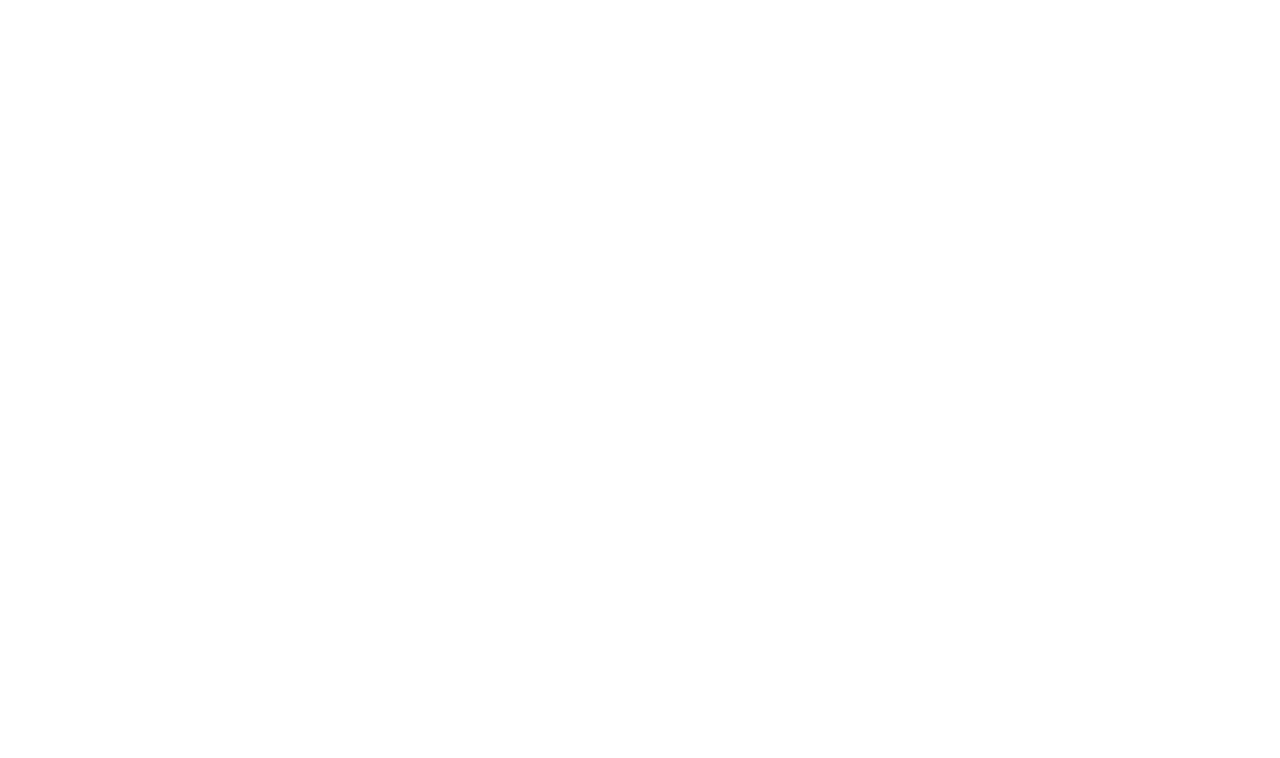
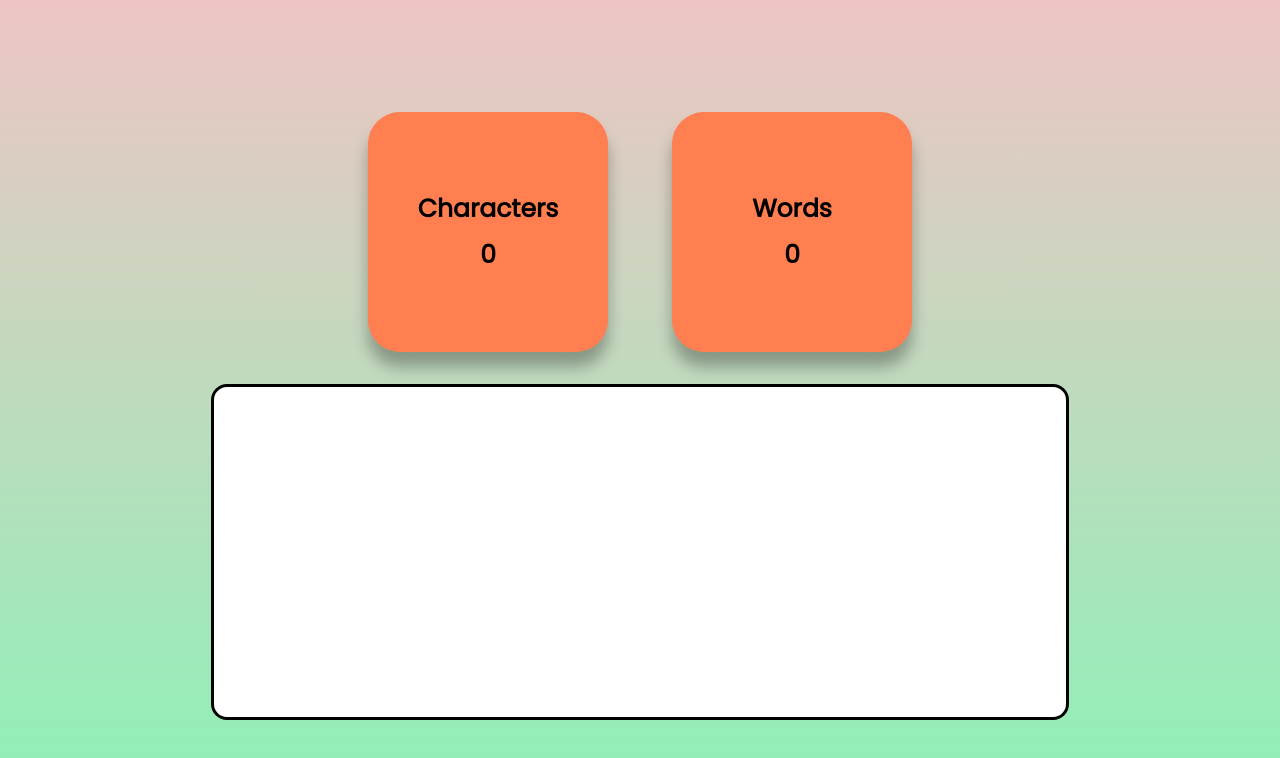
Before and after one commit to Dharmil4602/words-counter, a plain HTML site: page index.html in a window 1280 px wide. Drawn offline with Linux system fonts and the light colour scheme.

Commit message:
Completed Word And Characters counter

```diff
--- a/index.css
+++ b/index.css
@@ -0,0 +1,87 @@
+@import url('https://fonts.googleapis.com/css2?family=Poppins&display=swap');
+
+*
+{
+    margin: 0;
+    padding: 0;
+    /* box-sizing: border-box; */
+}
+
+body
+{
+    margin: 0;
+    display: flex;
+    align-items: center;
+    justify-content: center;
+    background: linear-gradient(rgb(238, 197, 197), rgba(101, 236, 157, 0.74)) no-repeat center center/cover;
+    height: 100vh;
+}
+
+.container
+{
+    display: flex;
+    flex-direction: column;
+    align-items: center;
+    justify-content: space-between;
+    height: 80vh;
+    width: 80vw;
+}
+
+.container .bigBox
+{
+    display: flex;
+    /* background-color: blueviolet; */
+    /* height: 50vh;
+    width: 80%; */
+    align-items: center;
+    justify-content: center;
+}
+
+.container .bigBox .box
+{
+    display: flex;
+    flex-direction: column;
+    align-items: center;
+    text-align: center;
+    justify-content: center;
+background-color: coral;
+border-radius: 2rem;
+height: 30vh;
+width: 30vh;
+margin: 2rem;
+font-size: 25px;
+font-weight: bold;
+font-family: 'Poppins', sans-serif;
+box-shadow: 0 15px 15px rgba(0, 0, 0, 0.3);
+
+}
+
+.container .bigBox .box #cCounter
+{
+    margin-top: 0.5rem;
+}
+
+.container .bigBox .box #wCounter
+{
+    margin-top: 0.5rem;
+}
+
+.container .mainBox
+{
+    /* height: 50vh;
+    width: 80%; */
+    font-size: 1rem;
+}
+
+textarea
+{
+color: black;
+width: 80%;
+height: 50%;
+font-size: 1.5rem;
+padding: 1rem;
+outline: none;
+border-radius: 1rem;
+border: 3px solid black;
+resize: none;
+}
--- a/index.html
+++ b/index.html
@@ -1,12 +1,30 @@
 <!DOCTYPE html>
 <html lang="en">
+
 <head>
     <meta charset="UTF-8">
     <meta http-equiv="X-UA-Compatible" content="IE=edge">
     <meta name="viewport" content="width=device-width, initial-scale=1.0">
+    <link rel="stylesheet" href="index.css">
     <title>Words Counter</title>
 </head>
+
 <body>
+    <div class="container">
+        <div class="bigBox">
+            <div class="box" id="characters">
+                <span>Characters</span>
+                <div id="cCounter">0</div>
+            </div>
 
+            <div class="box" id="words">
+               <span>Words</span>
+               <div id="wCounter">0</div>
+            </div>
+        </div>
+
+            <textarea id="content" cols="30" rows="10"></textarea>
+    </div>
 </body>
+<script src="index.js"></script>
 </html>
--- a/index.js
+++ b/index.js
@@ -0,0 +1,19 @@
+const textArea = document.getElementById(`content`);
+const characterCount = document.getElementById(`cCounter`);
+const wordCount = document.getElementById(`wCounter`);
+
+textArea.oninput = () => {
+    let characters = textArea.value;
+
+    // here below, \s represents the white spaces and /g representes all the white space present. White spaces will not be included in the characters count. /\s/g will cut the whitespace count.
+
+    characterCount.textContent = characters.replace(/\s/g, '').length;
+
+    // Below code will detect how many words are entered.
+    let words = textArea.value.split(' ').filter((item) => {
+        return item != '';
+    });
+
+    wordCount.textContent = words.length;
+    // console.log(characters);
+}
```
